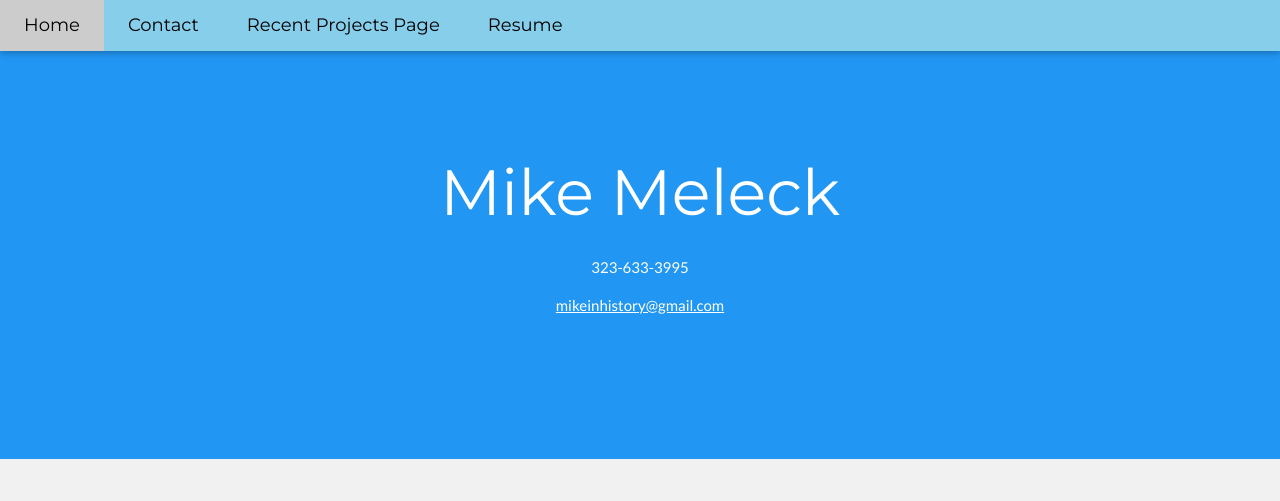
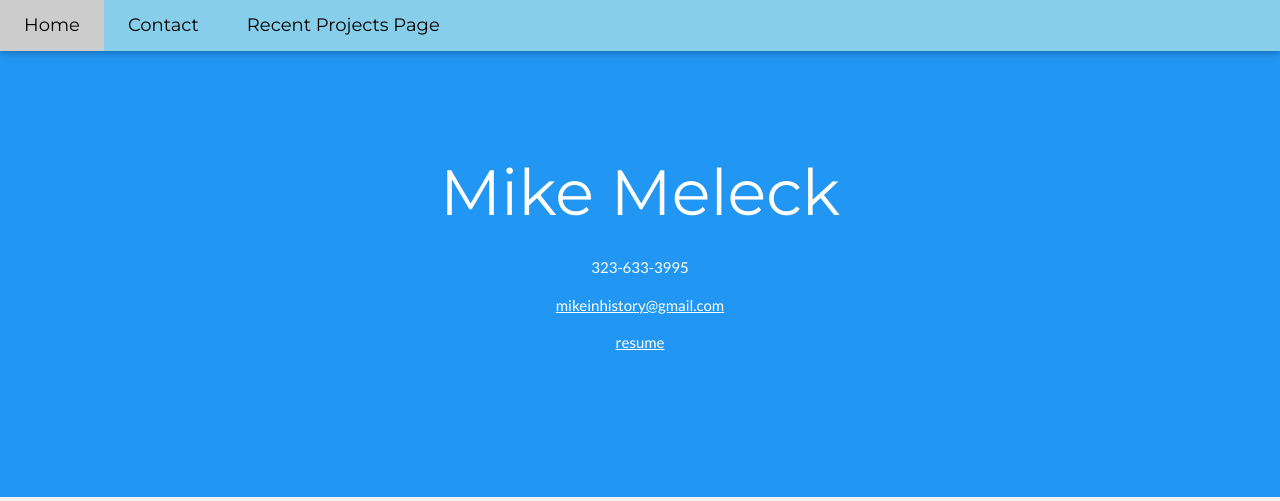
Before and after one commit to MikeM85/portfolioRedux, a website: page app/public/index.html in a window 1280 px wide. Shown: the top 501 px of the page. Drawn offline with nearby package versions, Linux system fonts and the light colour scheme.

Commit message:
resume pdf not displaing

```diff
--- a/app/public/index.html
+++ b/app/public/index.html
@@ -25,7 +25,6 @@ body,h1,h2,h3,h4,h5,h6 {font-family: "Lato", sans-serif}
     <a href="/" class="w3-bar-item w3-button w3-padding-large w3-white">Home</a>
     <a href="/contact" class="w3-bar-item w3-button w3-hide-small w3-padding-large w3-hover-white">Contact</a>
     <a href="/portfolio" class="w3-bar-item w3-button w3-hide-small w3-padding-large w3-hover-white">Recent Projects Page</a>
-    <a href="/resume" class="w3-bar-item w3-button w3-hide-small w3-padding-large w3-hover-white">Resume</a>
   </div>
 
   <!-- Navbar on small screens -->
@@ -43,6 +42,7 @@ body,h1,h2,h3,h4,h5,h6 {font-family: "Lato", sans-serif}
 
       <p>323-633-3995</p>
       <p><a href="mailto:mikeinhistory@gmail.com"> mikeinhistory@gmail.com </a></p>
+      <p><a href="/resume"> resume </a></p>
 </header>
 
 <!-- First Grid -->
```
Also changed, not shown: app/public/contact.html (+0 -1 lines), app/public/portfolio.html (+0 -1 lines), app/public/resume.html (+0 -1 lines).
